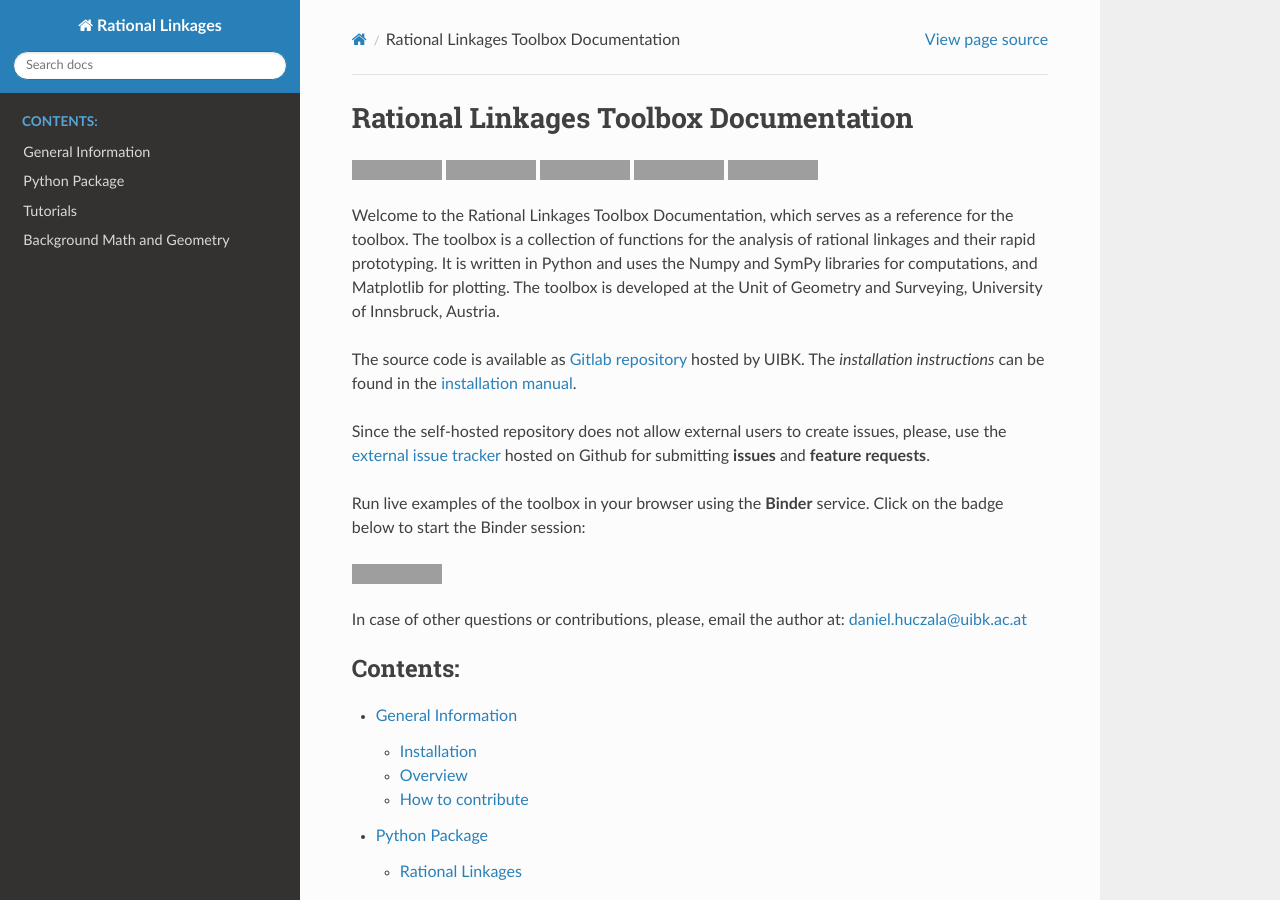
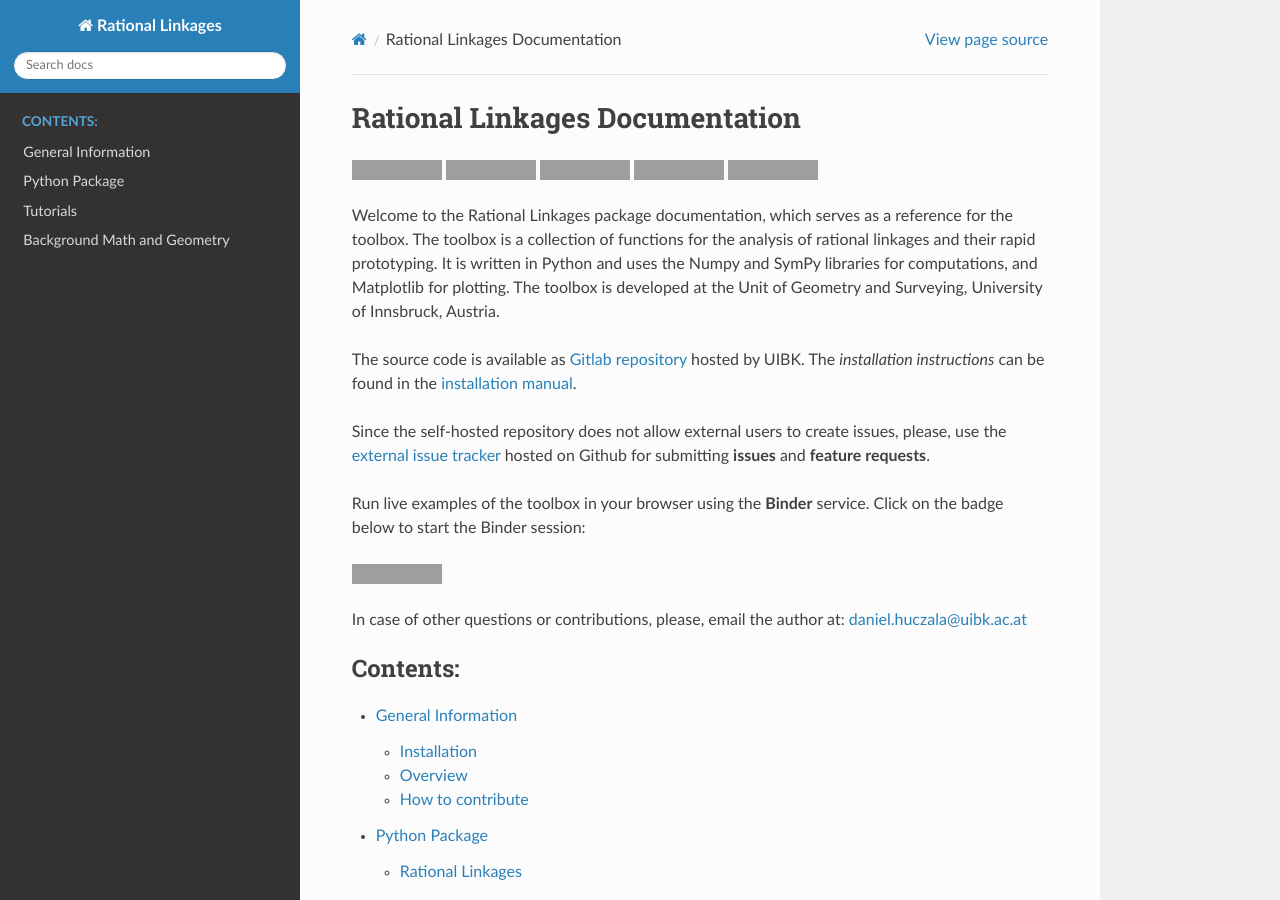
Before and after one commit to hucik14/rational-linkages, a Sphinx documentation site: the page built from docs/source/index.rst, in a window 1280 px wide and 900 px high, cut to the strip 0-900 px from the top of the window. Built offline with Sphinx 7.4.7 and the Read the Docs theme 2.0.0, drawn with Linux system fonts in a browser that asks for light colours; cross-references to code outside the pages are shown as plain code; some of the changed text lies outside the part shown; grey boxes are pictures that could not be loaded.

Commit message:
update index docs

```diff
--- a/docs/source/index.rst
+++ b/docs/source/index.rst
@@ -3,8 +3,9 @@
 
 .. include:: refs-weblinks.rst
 
-Rational Linkages Toolbox Documentation
-=======================================
+Rational Linkages Documentation
+===============================
+
 .. image:: https://img.shields.io/gitlab/v/release/21918?gitlab_url=https%3A%2F%2Fgit.uibk.ac.at%2F&style=social&logo=gitlab&label=repository
    :target: https://git.uibk.ac.at/geometrie-vermessung/rational-linkages
    :alt: GitLab (self-managed)
@@ -24,7 +25,7 @@ Rational Linkages Toolbox Documentation
 .. image:: https://mybinder.org/badge_logo.svg
    :target: https://mybinder.org/v2/gh/hucik14/rl-issues/HEAD?labpath=jupyter_ntbs%2Fsynthesis_bennett.ipynb
 
-Welcome to the Rational Linkages Toolbox Documentation, which serves as a reference for
+Welcome to the Rational Linkages package documentation, which serves as a reference for
 the toolbox. The toolbox is a collection of functions for the analysis of rational
 linkages and their rapid prototyping. It is written in Python and uses the Numpy and
 SymPy libraries for computations, and Matplotlib for plotting. The toolbox is developed
@@ -79,7 +80,7 @@ documentation:
 Citing the Package
 ==================
 
-If you use the Rational Linkages Toolbox in your research, please, cite it as follows:
+If you use the Rational Linkages toolbox in your research, please, cite it as follows:
 
 Huczala, D., Siegele J., Thimm, D., Pfurner, M., Schröcker, H.-P. (2024).
 Rational Linkages: From Poses to 3D-printed Prototypes.
--- a/pyproject.toml
+++ b/pyproject.toml
@@ -5,7 +5,7 @@ build-backend = "setuptools.build_meta"
 [project]
 name = "rational-linkages"
 version = "1.4.2"
-description = "Rational Linkages Toolbox"
+description = "Rational Linkages"
 authors = [
     {name = "Daniel Huczala", email = "daniel.huczala@uibk.ac.at"},
 ]
```
